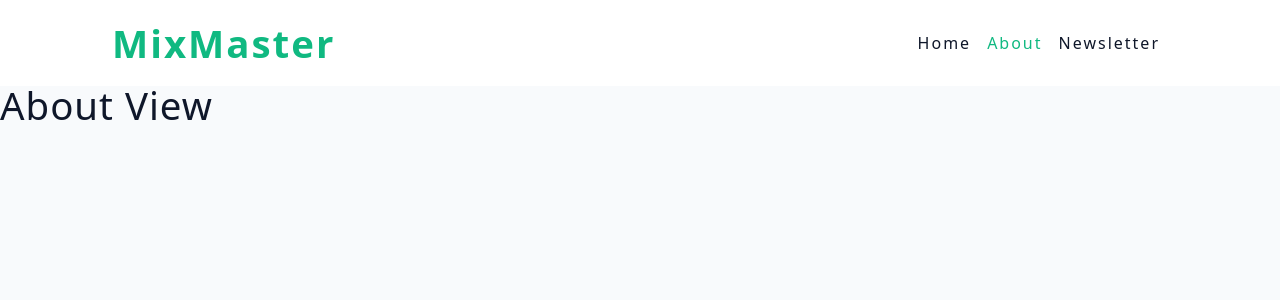
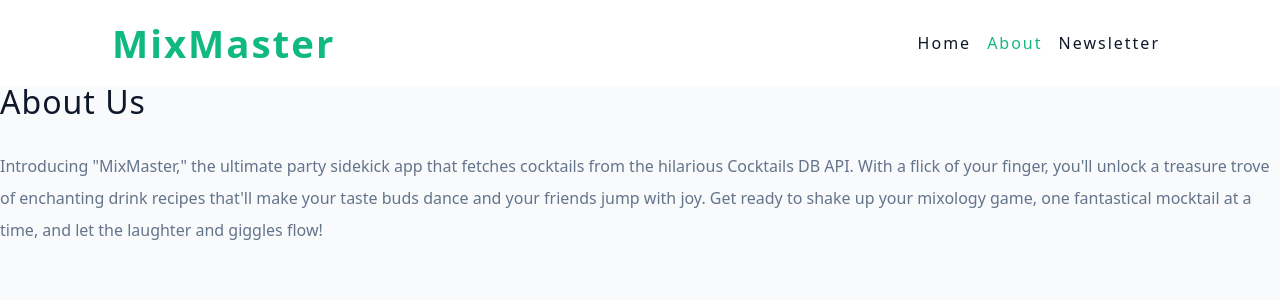
Before and after one commit to jamesv28/react-mix-master, a React (Vite) app: page /about in a window 1280 px wide. Shown: the top 300 px of the page. Built offline with nearby package versions, Linux system fonts and the light colour scheme.

Commit message:
about page

```diff
--- a/src/pages/AboutView.jsx
+++ b/src/pages/AboutView.jsx
@@ -1,11 +1,19 @@
 import React from "react";
-import { Link } from "react-router-dom";
+import Wrapper from "../assets/wrappers/AboutPage";
 
 const AboutView = () => {
   return (
-    <div>
-      <h2>about view</h2>
-    </div>
+    <Wrapper>
+      <h3>About Us</h3>
+      <p>
+        Introducing "MixMaster," the ultimate party sidekick app that fetches
+        cocktails from the hilarious Cocktails DB API. With a flick of your
+        finger, you'll unlock a treasure trove of enchanting drink recipes
+        that'll make your taste buds dance and your friends jump with joy. Get
+        ready to shake up your mixology game, one fantastical mocktail at a
+        time, and let the laughter and giggles flow!
+      </p>
+    </Wrapper>
   );
 };
 
```
